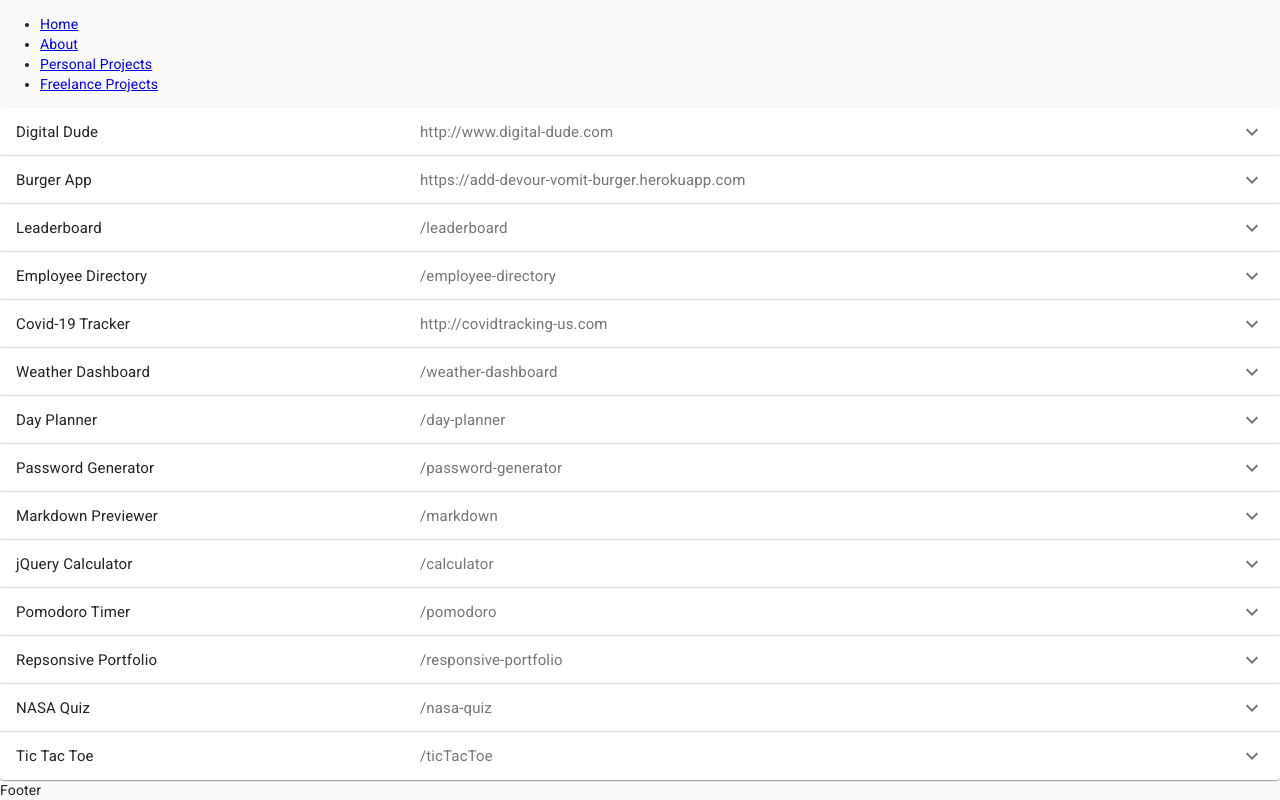
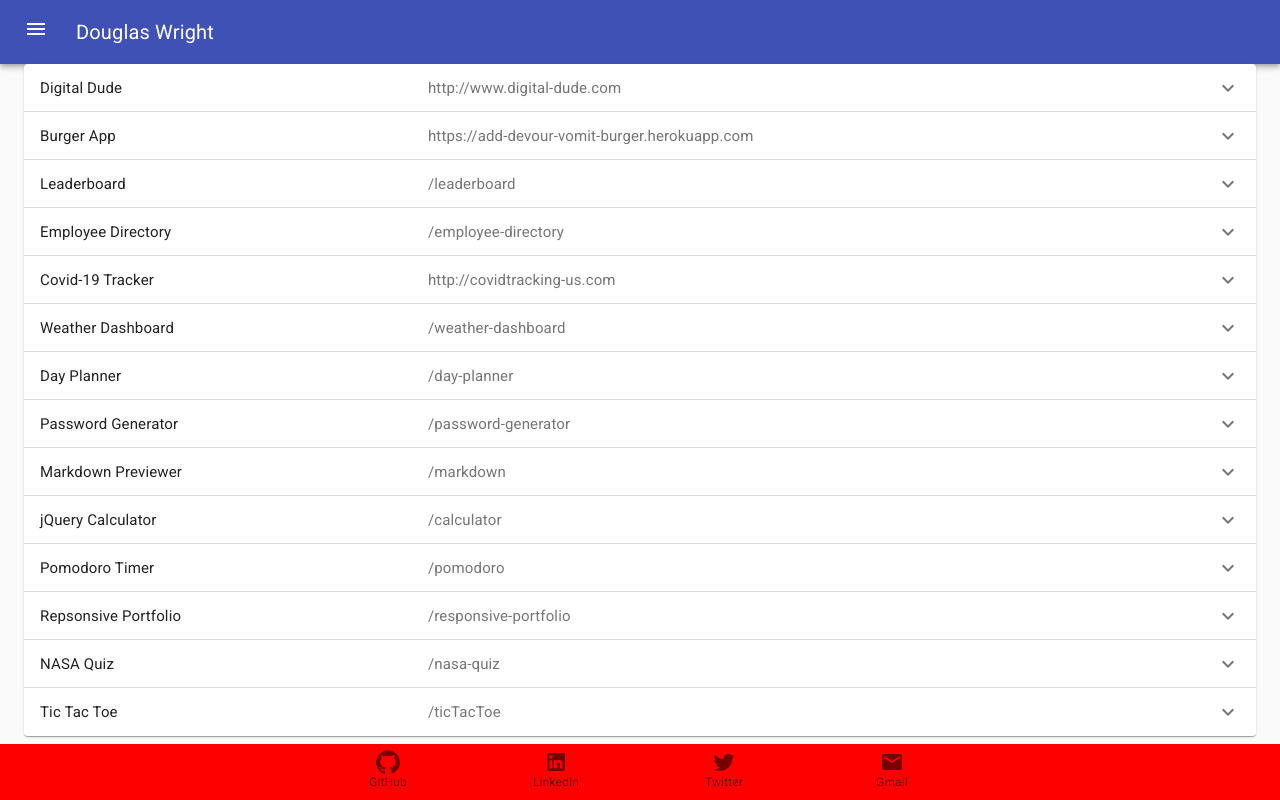
Before and after one commit to Spazcool/react-portfolio, a React (Create React App) app: page /projects/personal in a window 1280 px wide. Built offline with nearby package versions, Linux system fonts and the light colour scheme.

Commit message:
forgot to commit earlier, add accordians, add navbar, add footer, add router for conditional dispaly

```diff
--- a/package.json
+++ b/package.json
@@ -5,6 +5,7 @@
   "dependencies": {
     "@material-ui/core": "^4.11.0",
     "@material-ui/icons": "^4.9.1",
+    "@material-ui/styles": "^4.10.0",
     "@testing-library/jest-dom": "^4.2.4",
     "@testing-library/react": "^9.3.2",
     "@testing-library/user-event": "^7.1.2",
--- a/src/App.js
+++ b/src/App.js
@@ -2,30 +2,38 @@ import React from 'react';
 import {
   BrowserRouter as Router,
   Switch,
-  Route,
-  Link
+  Route
 } from "react-router-dom";
+import Container from '@material-ui/core/Container';
+import { makeStyles } from '@material-ui/core/styles';
 
 import Accordian from './Components/Accordian.js';
 import Header from './Components/Header.js';
 import Footer from './Components/Footer.js';
-// import Project from './Components/Project.js';
 import Splash from './Components/Splash.js';
 import About from './Components/About.js';
-
-import projectsJSON from './data/projects.json';
 
 import CssBaseline from '@material-ui/core/CssBaseline';
 import './App.css';
 
+import projectsJSON from './data/projects.json';
+
+// export const Container = styled.div`
+  // display: flex;
+  // min-height: 100vh;
+  // flex-direction: column;
+// `;
+
+const useStyles = makeStyles({
+  container: {
+    // display: 'flex',
+    // 'min-height': '83vh',
+    // 'flex-direction': 'column',
+  },
+});
+
 export default function App() {
-  const links = [
-    {route:'/', name:'Home'},
-    {route:'/about', name: 'About'},
-    {route:'/projects/personal', name: 'Personal Projects'},
-    {route:'/projects/freelance', name: 'Freelance Projects'}
-  ];
-
+  const classes = useStyles();
   const projects = (personal) => projectsJSON.projects
     .filter((project) => personal ? !project.professional : project.professional)
     .map((project) => project);
@@ -33,21 +41,30 @@ export default function App() {
   return(
     <Router>
       <CssBaseline />
-      <Header links={links}></Header>
+      <Header/>
       <Switch>
         <Route path="/about">
-          <About />
+          <Container className={classes.container}>
+            <About />
+          </Container>
         </Route>
         <Route path="/projects/personal">
-          <Accordian projects={projects(true)}/>
+          <Container className={classes.container}>
+            <Accordian projects={projects(true)}/>
+          </Container>
         </Route>
         <Route path="/projects/freelance">
-          <Accordian projects={projects(false)}/>
+          <Container className={classes.container}>
+            <Accordian projects={projects(false)}/>
+          </Container>
         </Route>
         <Route path="/">
-          <Splash/>
+          <Container className={classes.container}>
+            <Splash/>
+          </Container>
         </Route>
       </Switch>
+
       <Footer/>
     </Router>
  )
--- a/src/Components/Accordian.js
+++ b/src/Components/Accordian.js
@@ -30,7 +30,11 @@ export default function ControlledAccordions(props) {
   };
 
   const accordians = props.projects.map((project) =>
-    <Accordion expanded={expanded === project.imagePath} onChange={handleChange(project.imagePath)}>
+    <Accordion
+      key={project.url}
+      expanded={expanded === project.imagePath}
+      onChange={handleChange(project.imagePath)}
+    >
       <AccordionSummary
         expandIcon={<ExpandMoreIcon />}
         aria-controls="panel1bh-content"
--- a/src/Components/Footer.js
+++ b/src/Components/Footer.js
@@ -1,8 +1,74 @@
-import React from 'react';
+import React, {useState} from 'react';
+// import {Link} from "react-router-dom";
+import Link from './Link.js';
+import BottomNavigation from '@material-ui/core/BottomNavigation';
+import BottomNavigationAction from '@material-ui/core/BottomNavigationAction';
+import GitHubIcon from '@material-ui/icons/GitHub';
+import LinkedInIcon from '@material-ui/icons/LinkedIn';
+import TwitterIcon from '@material-ui/icons/Twitter';
+import EmailIcon from '@material-ui/icons/Email';
+import { makeStyles } from '@material-ui/core/styles';
+
 import '../App.css';
+const useStyles = makeStyles({
+  footer: {
+  //  'margin-top': 'calc(5% + 60px)',
+    bottom: 0,
+    position: 'fixed',
+    width: '100%',
+    'background-color': 'red',
+  },
+});
 
 export default function Footer(props){
+  const classes = useStyles();
+  const [value, setValue] = useState('');
+
   return (
-    <div>Footer</div>
+    <BottomNavigation
+      value={value}
+      onChange={(event, newValue) => {
+        setValue(newValue);
+      }}
+      showLabels
+      className={classes.footer}
+    >
+      <BottomNavigationAction
+        component={Link}
+        to="https://www.github.com/Spazcool"
+        label="GitHub"
+        icon={<GitHubIcon />}
+      />
+      <BottomNavigationAction
+        component={Link}
+        to="https://www.linkedin.com/in/douglaswrightiii/"
+        label="LinkedIn"
+        icon={<LinkedInIcon />}
+      />
+      <BottomNavigationAction
+        component={Link}
+        to="https://twitter.com/SpazC00l"
+        label="Twitter"
+        icon={<TwitterIcon />}
+      />
+      <BottomNavigationAction
+        component={Link}
+        to="mailto:douglas.wrightiii@gmail.com?subject=I saw your site..."
+        label="Gmail"
+        icon={<EmailIcon />}
+      />
+    </BottomNavigation>
   )
 };
+
+    // <footer className="mdl-mini-footer">
+    //   <ul className="mdl-mini-footer__link-list">
+    //     <li><a href="https://github.com/Spazcool"><i className="fab fa-github-square"></i> GitHub</a></li>
+    //     <li><a href="https://www.linkedin.com/in/douglaswrightiii/"><i className="fab fa-linkedin"></i> LinkedIn</a></li>
+    //     <li><a href="https://twitter.com/SpazC00l"><i className="fab fa-twitter"></i> Twitter</a></li>
+    //     <li><a href="mailto:douglas.wrightiii@gmail.com?subject=I saw your site..."><i className="fas fa-envelope"></i> Gmail</a></li>
+    //   </ul>
+    //   <div className="mdl-mini-footer__right-section">
+    //     <a href='https://www.spazcool.com'><img src='../imgs/favicons/index.ico'/></a>
+    //   </div>
+    // </footer>
--- a/src/Components/Header.js
+++ b/src/Components/Header.js
@@ -1,19 +1,40 @@
 import React from 'react';
-import {
-  BrowserRouter as Router,
-  Switch,
-  Route,
-  Link
-} from "react-router-dom";
+import { makeStyles } from '@material-ui/core/styles';
+import AppBar from '@material-ui/core/AppBar';
+import Toolbar from '@material-ui/core/Toolbar';
+import IconButton from '@material-ui/core/IconButton';
+import Typography from '@material-ui/core/Typography';
+
+import SideBar from './SideBar.js';
+
 import '../App.css';
 
+const useStyles = makeStyles((theme) => ({
+  root: {
+    flexGrow: 1,
+  },
+  menuButton: {
+    marginRight: theme.spacing(2),
+  },
+  title: {
+    flexGrow: 1,
+  },
+}));
+
 export default function Header(props){
-  const links = props.links.map((prop) => <li><Link to={prop.route}>{prop.name}</Link></li>);
+  const classes = useStyles();
+
   return (
-    <nav>
-      <ul>
-        {links}
-      </ul>
-    </nav>
+    <AppBar position="static">
+      <Toolbar>
+        <IconButton edge="start" className={classes.menuButton} color="inherit" aria-label="menu">
+          <SideBar props={props}/>
+        </IconButton>
+        <Typography variant="h6" className={classes.title}>
+          {/* todo swap out my name for location */}
+          Douglas Wright
+        </Typography>
+      </Toolbar>
+    </AppBar>
   )
 };
--- /dev/null
+++ b/src/Components/Link.js
@@ -0,0 +1,26 @@
+import React from 'react';
+import {Link as ReactLink} from 'react-router-dom';
+
+export default class Link extends React.Component {
+  parseTo(to) {
+    let parser = document.createElement('a');
+    parser.href = to;
+    return parser;
+  }
+  isInternal(toLocation) {
+    return window.location.host === toLocation.host;
+  }
+
+  render() {
+    const {to, children, ...rest} = this.props;
+    const toLocation = this.parseTo(to);
+    const isInternal = this.isInternal(toLocation);
+    if (isInternal) {
+      return (<ReactLink to={toLocation.pathname} {...rest}>{children}</ReactLink>);
+    } else {
+      return (<a href={to} rel="noopener noreferrer" target="_blank" {...rest}>{children}</a>);
+    }
+  }
+}
+// todo functionalize this compononent
+// https://gist.github.com/shprink/bf9599e1d66b9dc4d151e89c1199ccb8
--- /dev/null
+++ b/src/Components/SideBar.js
@@ -0,0 +1,118 @@
+import React from 'react';
+import {Link} from "react-router-dom";
+// import Link from './Link.js';
+
+import clsx from 'clsx';
+import { makeStyles } from '@material-ui/core/styles';
+import Drawer from '@material-ui/core/Drawer';
+import List from '@material-ui/core/List';
+import Divider from '@material-ui/core/Divider';
+import ListItem from '@material-ui/core/ListItem';
+import ListItemIcon from '@material-ui/core/ListItemIcon';
+import ListItemText from '@material-ui/core/ListItemText';
+
+import HomeIcon from '@material-ui/icons/Home';
+import UserIcon from '@material-ui/icons/Person';
+import CodeIcon from '@material-ui/icons/Code';
+import MoneyIcon from '@material-ui/icons/Money';
+import MenuIcon from '@material-ui/icons/Menu';
+
+
+const useStyles = makeStyles({
+  list: {
+    width: 250,
+  },
+  fullList: {
+    width: 'auto',
+  },
+  link: {
+    textDecoration: 'none',
+    color: 'inherit',
+  }
+});
+
+export default function TemporaryDrawer() {
+  const classes = useStyles();
+  const [state, setState] = React.useState({
+    left: false,
+  });
+
+  const toggleDrawer = (anchor, open) => (event) => {
+    if (event.type === 'keydown' && (event.key === 'Tab' || event.key === 'Shift')) {
+      return;
+    }
+
+    setState({ ...state, [anchor]: open });
+  };
+
+  return (
+    <div>
+      <MenuIcon onClick={toggleDrawer('left', true)}/>
+      <Drawer anchor={'left'} open={state['left']} onClose={toggleDrawer('left', false)}>
+        <div
+          className={clsx(classes.list, {
+            [classes.fullList]: 'left' === 'top' || 'left' === 'bottom',
+          })}
+          role="presentation"
+          onClick={toggleDrawer('left', false)}
+          onKeyDown={toggleDrawer('left', false)}
+        >
+
+          <List>
+            <Link
+              className={classes.link}
+              key='home'
+              to='/'
+            >
+              <ListItem
+                button
+              >
+                <ListItemIcon><HomeIcon /></ListItemIcon>
+                <ListItemText primary='Home' />
+              </ListItem>
+            </Link>
+            <Link
+              className={classes.link}
+              key='about'
+              to='/about'
+            >
+              <ListItem
+                button
+              >
+                <ListItemIcon><UserIcon /></ListItemIcon>
+                <ListItemText primary='About Me' />
+              </ListItem>
+            </Link>
+          </List>
+          <Divider />
+          <List>
+            <Link
+              className={classes.link}
+              key='personal'
+              to='/projects/personal'
+            >
+              <ListItem
+                button
+              >
+                <ListItemIcon><CodeIcon /></ListItemIcon>
+                <ListItemText primary='Personal Projects' />
+              </ListItem>
+            </Link>
+            <Link
+              className={classes.link}
+              key='freelance'
+              to='/projects/freelance'
+              >
+              <ListItem
+                button
+              >
+                <ListItemIcon><MoneyIcon /></ListItemIcon>
+                <ListItemText primary='Freelance Projects' />
+              </ListItem>
+            </Link>
+          </List>
+        </div>
+      </Drawer>
+    </div>
+  );
+}
--- a/src/index.js
+++ b/src/index.js
@@ -4,12 +4,13 @@ import './index.css';
 import App from './App';
 import * as serviceWorker from './serviceWorker';
 import 'fontsource-roboto';
+import { BrowserRouter } from 'react-router-dom';
 
 
 ReactDOM.render(
-  <React.StrictMode>
+  <BrowserRouter>
     <App />
-  </React.StrictMode>,
+  </BrowserRouter>,
   document.getElementById('root')
 );
 
```
Also changed, not shown: 1 other file (tests, documents, lock files or other folders).
